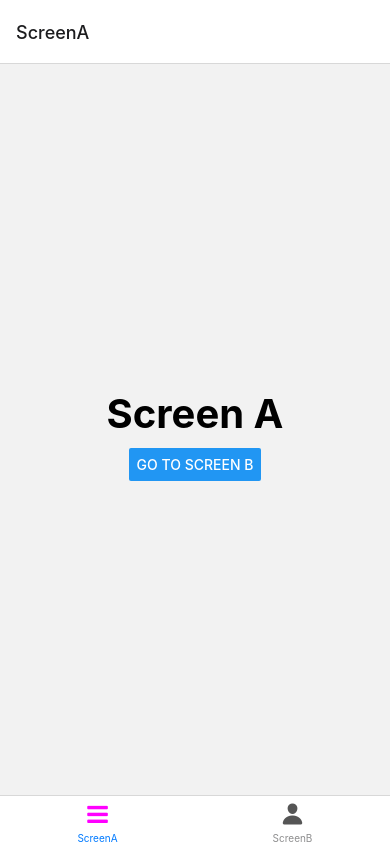
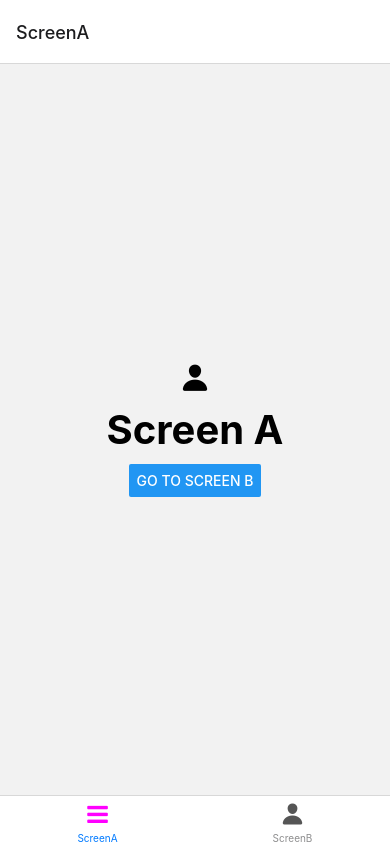
Before and after one commit to vinhhn3/tcd0304mobiledev, a React Native app: screen /ScreenA in a window 390 px wide. Built offline with nearby package versions, Linux system fonts and the light colour scheme; what react-native would draw is missing.

Commit message:
More vector icons

```diff
--- a/screens/ScreenA.js
+++ b/screens/ScreenA.js
@@ -1,3 +1,4 @@
+import { Ionicons } from "@expo/vector-icons";
 import React from "react";
 import { Button, StyleSheet, Text, View } from "react-native";
 
@@ -8,6 +9,7 @@ export default function ScreenA({ navigation }) {
 
   return (
     <View style={styles.body}>
+      <Ionicons name="md-person" size={30} color="black" />
       <Text style={styles.text}>Screen A</Text>
       <Button title="Go to Screen B" onPress={onPressHanlder} />
     </View>
```
